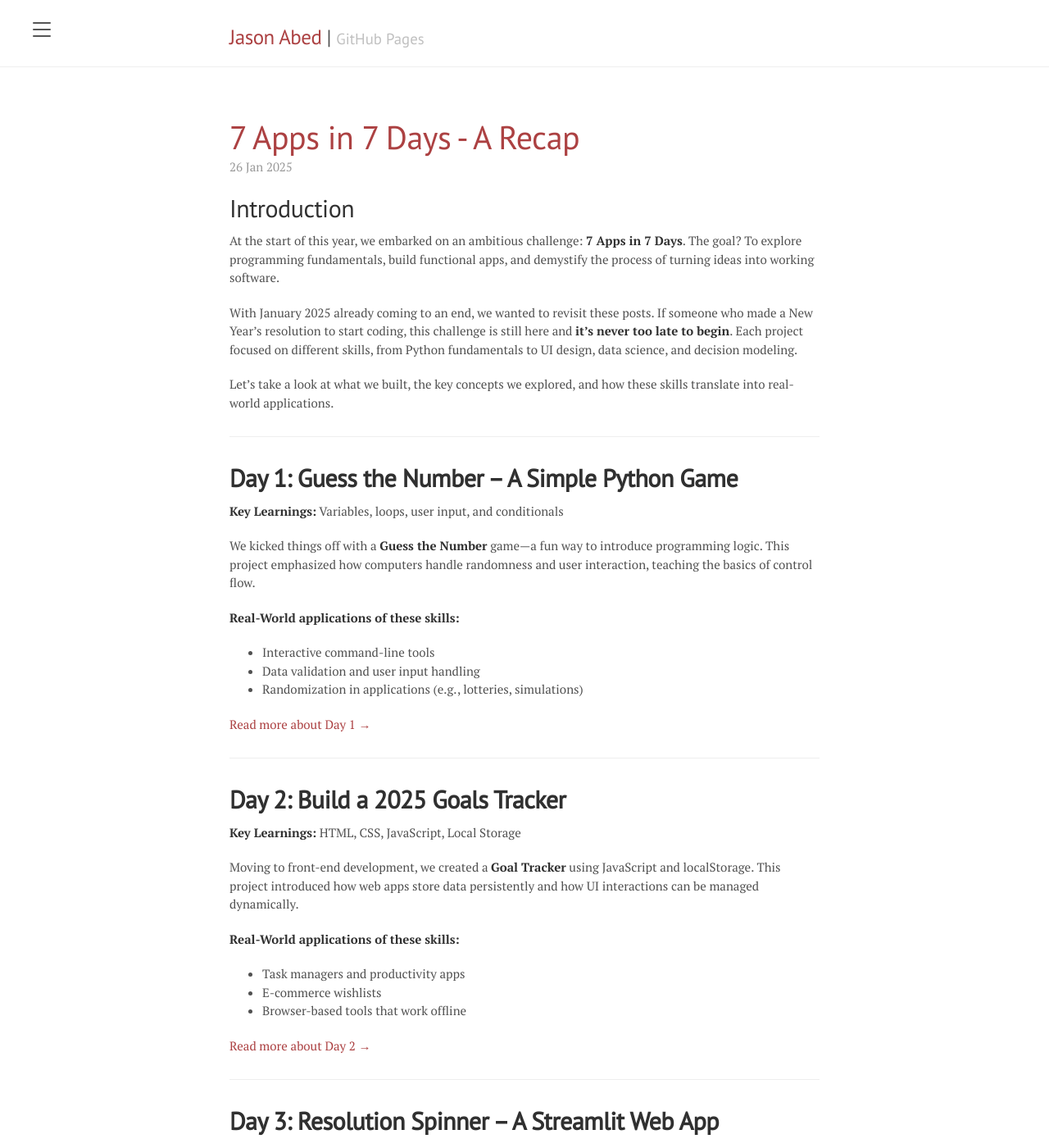
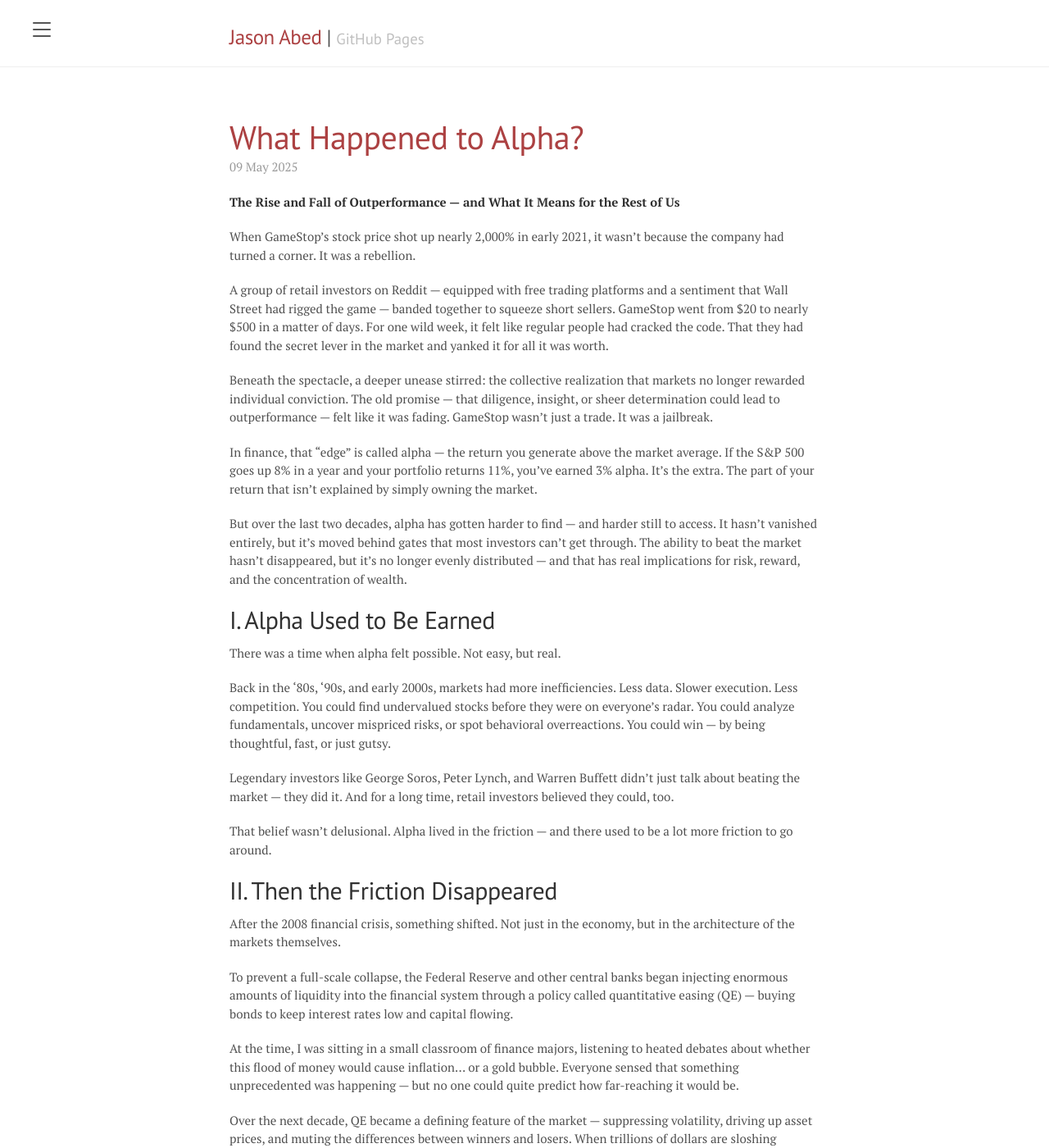
Before and after one commit to j-abed/j-abed.github.io, a Jekyll site: the page built from index.html, in a window 1280 px wide and 1400 px high. Shown: the whole window at 82% size. Built offline with Jekyll 4.4.1, drawn with Linux system fonts in a browser that asks for light colours; the list of posts is cut into pages by our own code; comment, search, counter and statistics services are not loaded; some of the changed text lies outside the part shown.

Commit message:
adding post

```diff
--- a/_posts/2025-01-30-Recap Apps in 7 Days.md
+++ b/_posts/2025-01-30-Recap Apps in 7 Days.md
@@ -148,3 +148,5 @@ The best way to learn is by building. So why not challenge yourself to create **
 Which of these projects inspired you the most? Are you planning to start coding this year? Drop a comment below or tag me on LinkedIn—let’s talk! 👇
 
 #Coding #AI #Python #WebDevelopment #CareerGrowth
+
+- [Next: ]({{ '/What-Happened-to-Alpha/' | relative_url }})
--- /dev/null
+++ b/_posts/2025-05-09-What Happened to Alpha.md
@@ -0,0 +1,93 @@
+---
+layout: post
+title: "What Happened to Alpha?"
+date: 2025-05-09 06:00:00 +0000
+categories: [Finance, Investing, Alpha, Beta, Friction Economy]
+permalink: /What-Happened-to-Alpha
+---
+
+**The Rise and Fall of Outperformance — and What It Means for the Rest of Us**
+
+When GameStop’s stock price shot up nearly 2,000% in early 2021, it wasn’t because the company had turned a corner. It was a rebellion.
+
+A group of retail investors on Reddit — equipped with free trading platforms and a sentiment that Wall Street had rigged the game — banded together to squeeze short sellers. GameStop went from $20 to nearly $500 in a matter of days. For one wild week, it felt like regular people had cracked the code. That they had found the secret lever in the market and yanked it for all it was worth.
+
+Beneath the spectacle, a deeper unease stirred: the collective realization that markets no longer rewarded individual conviction. The old promise — that diligence, insight, or sheer determination could lead to outperformance — felt like it was fading. GameStop wasn’t just a trade. It was a jailbreak.
+
+In finance, that “edge” is called alpha — the return you generate above the market average. If the S&P 500 goes up 8% in a year and your portfolio returns 11%, you’ve earned 3% alpha. It’s the extra. The part of your return that isn’t explained by simply owning the market.
+
+But over the last two decades, alpha has gotten harder to find — and harder still to access. It hasn’t vanished entirely, but it’s moved behind gates that most investors can’t get through. The ability to beat the market hasn’t disappeared, but it’s no longer evenly distributed — and that has real implications for risk, reward, and the concentration of wealth.
+
+## I. Alpha Used to Be Earned
+
+There was a time when alpha felt possible. Not easy, but real.
+
+Back in the ‘80s, ‘90s, and early 2000s, markets had more inefficiencies. Less data. Slower execution. Less competition. You could find undervalued stocks before they were on everyone’s radar. You could analyze fundamentals, uncover mispriced risks, or spot behavioral overreactions. You could win — by being thoughtful, fast, or just gutsy.
+
+Legendary investors like George Soros, Peter Lynch, and Warren Buffett didn’t just talk about beating the market — they did it. And for a long time, retail investors believed they could, too.
+
+That belief wasn’t delusional. Alpha lived in the friction — and there used to be a lot more friction to go around.
+
+## II. Then the Friction Disappeared
+
+After the 2008 financial crisis, something shifted. Not just in the economy, but in the architecture of the markets themselves.
+
+To prevent a full-scale collapse, the Federal Reserve and other central banks began injecting enormous amounts of liquidity into the financial system through a policy called quantitative easing (QE) — buying bonds to keep interest rates low and capital flowing.
+
+At the time, I was sitting in a small classroom of finance majors, listening to heated debates about whether this flood of money would cause inflation… or a gold bubble. Everyone sensed that something unprecedented was happening — but no one could quite predict how far-reaching it would be.
+
+Over the next decade, QE became a defining feature of the market — suppressing volatility, driving up asset prices, and muting the differences between winners and losers. When trillions of dollars are sloshing through the system, fundamentals matter less. Everything goes up — which sounds great, until you realize that “everything” includes the bad with the good.
+
+And when everything rises together, the opportunity to outperform — to generate alpha — starts to evaporate.
+
+## III. Alpha Became Institutional (and the Friction Was Repriced)
+
+At the same time that macro forces were flattening returns, technology and regulation were raising the bar for anyone trying to find an edge.
+
+- In 2000, Regulation Fair Disclosure (Reg FD) made it illegal for companies to give select information to analysts, ending the era of “informational edge” for many.
+- In 2001, the move to decimal pricing compressed trading spreads — good for investors, bad for arbitrageurs.
+- High-frequency trading (HFT) firms began deploying servers inches from the exchange to shave microseconds off trade execution.
+- Quantitative hedge funds started hoarding alternative data — satellite images, credit card swipes, shipping records — to identify price signals before anyone else.
+
+In short: alpha didn’t disappear. It just became harder to reach. More capital-intensive. More operationally complex. It migrated from individual judgment to institutional infrastructure.
+
+Kyla Scanlon recently described this broader phenomenon as the rise of a friction economy — a world where access is no longer defined by scarcity of information, but by the barriers built around processing it. It's not about what you know; it's about whether you have the tools, time, and capital to act on it before the next guy.
+
+And in finance, that friction has been monetized.
+Institutions have learned to own the bottlenecks — execution speed, data access, legal structure — and in doing so, they’ve made alpha something you pay for, not something you earn through cleverness alone.
+
+Retail investors, by contrast, were handed low-cost ETFs and a steady stream of financial content. Great for passive accumulation. Terrible for active edge.
+
+## IV. The Consequence: Alpha as a Driver of Inequality
+
+We often talk about wealth inequality in terms of income or housing. But there’s another layer: inequality of return.
+
+Today, much of the market’s remaining alpha is trapped inside private markets — in hedge funds, private equity, venture capital, private credit. These are not broadly accessible vehicles. They’re gated behind accreditation requirements, sky-high minimums, and complex fee structures.
+
+If you’re not in that club, you’re left with the public markets — now dominated by passive flows, macro noise, and brutal efficiency.
+
+And when institutions are earning 15–25% IRRs on private capital while retail investors average 7–8% in index funds, the return gap becomes a wealth gap. Over time, that compounds.
+
+Not because retail investors did anything wrong — but because the structure of access changed.
+
+## V. So… Where Is Alpha Now?
+
+It’s not gone. It’s just hiding in different places.
+
+1. Private Markets: Still the most consistent source of alpha, but access remains the domain of institutions and high-net-worth individuals.
+2. Geographic and Market Inefficiencies: Some international markets — especially frontier and emerging — still have lower liquidity and informational transparency, which means opportunity. But risk is high and execution is hard.
+3. Behavioral Alpha: If you can act rationally when others don’t, you might still outperform. That means buying when others panic. Selling when others chase. Holding when others churn. The edge is psychological, not informational.
+4. Hyper-Specialization: Niche strategies, sub-industries, and misunderstood corners of the market still offer micro-alpha. But you need deep conviction and a lot of time.
+
+## VI. A Final Reckoning
+
+The dream of alpha — that markets reward insight, effort, and independent thinking — hasn’t died. But it’s changed. It’s moved behind new paywalls, institutional walls, and attention walls.
+
+For most retail investors, that means adjusting expectations. The game isn’t rigged — but it is structured.
+And in that structure, access matters.
+
+That’s what GameStop signaled. Not just a moment of rebellion, but a collective yearning for a market that still feels winnable. For a way to turn knowledge, instinct, or risk into more than average.
+
+That kind of market still exists — but fewer people get to play in it. And unless something shifts, alpha will keep drifting further from reach… leaving most of us with beta, and the quiet sense that the edge we were promised may not have been meant for us after all.
+
+And maybe that’s why Warren Buffett’s recent retirement hits a little differently. It marks not just the end of an era in value investing — but the fading of a time when alpha was something one person with conviction, patience, and a good calculator could actually find.
```
Also changed, not shown: _posts/2025-01-26-ai_ml_models_venn.md (+2 -0 lines), 4 other files.
